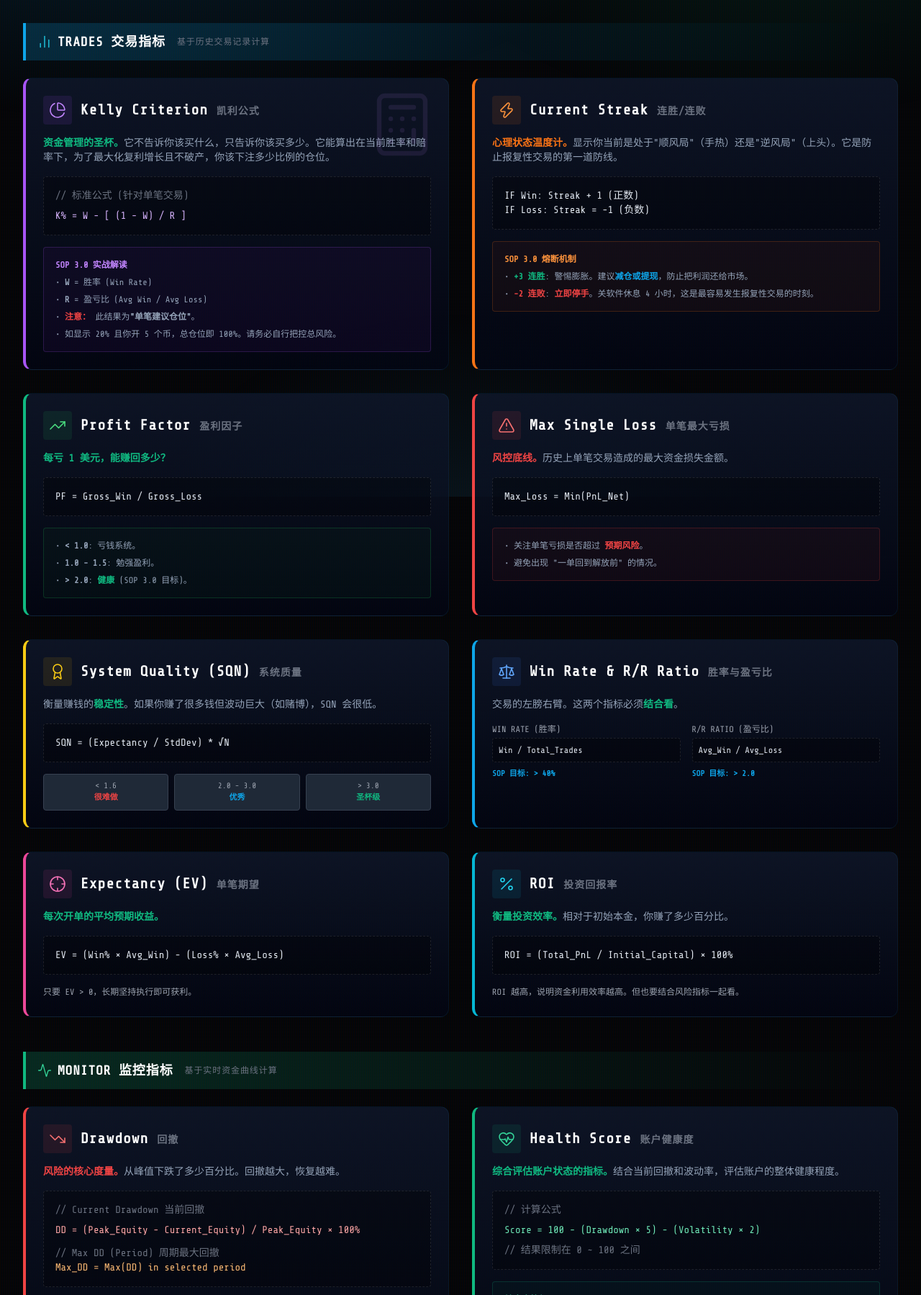
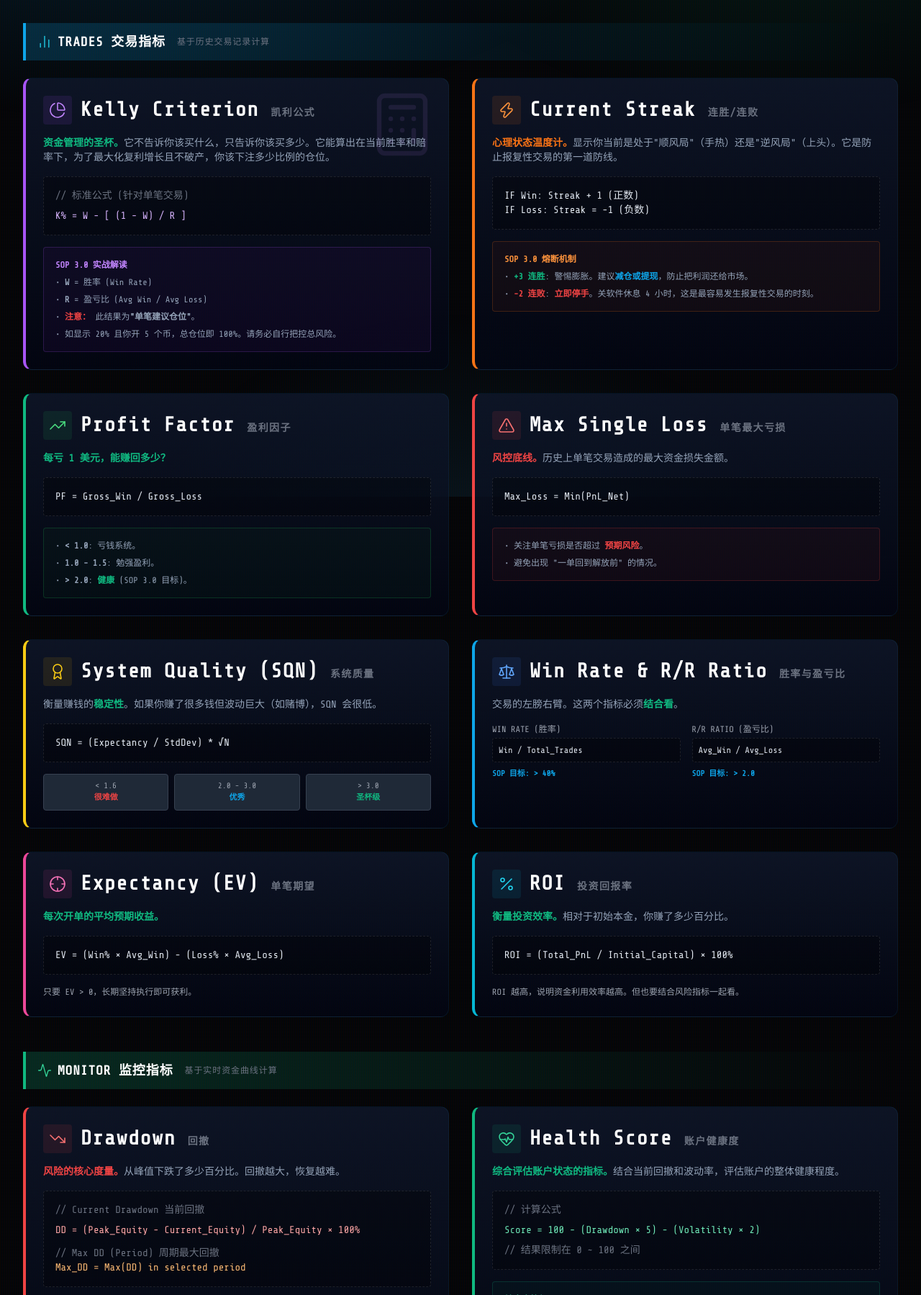
Before and after one commit to miracle-zs/crypto_dashboard, a FastAPI app: page /metrics in a window 1280 px wide. Shown: the part 110-1909 px from the top of the page at 72% size. Run offline with FastAPI, Linux system fonts and the light colour scheme; some libraries are stand-ins or nearby versions.

Commit message:
feat: apply visual scale system across pages

```diff
--- a/templates/metrics.html
+++ b/templates/metrics.html
@@ -68,6 +68,19 @@
 
         h2 { color: white; letter-spacing: 0.05em; }
 
+        .text-l1 {
+            font-size: clamp(2.75rem, 3vw, 3rem);
+            line-height: 1;
+        }
+        .text-l2 {
+            font-size: clamp(1.5rem, 2.2vw, 1.75rem);
+            line-height: 1.1;
+        }
+        .text-l3 {
+            font-size: clamp(1.125rem, 1.8vw, 1.25rem);
+            line-height: 1.2;
+        }
+
         /* 分组标题 */
         .section-title {
             background: linear-gradient(90deg, rgba(14, 165, 233, 0.2), transparent);
@@ -127,7 +140,7 @@
             </div>
             <div class="flex items-center gap-3 mb-4">
                 <div class="p-2 bg-purple-500/10 rounded text-purple-400"><i data-lucide="pie-chart"></i></div>
-                <h2 class="text-xl font-bold">Kelly Criterion <span class="text-gray-500 text-sm">凯利公式</span></h2>
+                <h2 class="text-l2 font-bold">Kelly Criterion <span class="text-gray-500 text-sm">凯利公式</span></h2>
             </div>
 
             <p class="text-sm mb-4">
@@ -152,7 +165,7 @@
         <div class="doc-card panel-reveal rounded-xl p-6" style="border-left-color: #f97316;">
             <div class="flex items-center gap-3 mb-4">
                 <div class="p-2 bg-orange-500/10 rounded text-orange-400"><i data-lucide="zap"></i></div>
-                <h2 class="text-xl font-bold">Current Streak <span class="text-gray-500 text-sm">连胜/连败</span></h2>
+                <h2 class="text-l2 font-bold">Current Streak <span class="text-gray-500 text-sm">连胜/连败</span></h2>
             </div>
 
             <p class="text-sm mb-4">
@@ -176,7 +189,7 @@
         <div class="doc-card panel-reveal rounded-xl p-6" style="border-left-color: #10b981;">
             <div class="flex items-center gap-3 mb-4">
                 <div class="p-2 bg-green-500/10 rounded text-green-400"><i data-lucide="trending-up"></i></div>
-                <h2 class="text-xl font-bold">Profit Factor <span class="text-gray-500 text-sm">盈利因子</span></h2>
+                <h2 class="text-l2 font-bold">Profit Factor <span class="text-gray-500 text-sm">盈利因子</span></h2>
             </div>
 
             <p class="text-sm mb-4">
@@ -198,7 +211,7 @@
         <div class="doc-card panel-reveal rounded-xl p-6" style="border-left-color: #ef4444;">
             <div class="flex items-center gap-3 mb-4">
                 <div class="p-2 bg-red-500/10 rounded text-red-400"><i data-lucide="alert-triangle"></i></div>
-                <h2 class="text-xl font-bold">Max Single Loss <span class="text-gray-500 text-sm">单笔最大亏损</span></h2>
+                <h2 class="text-l2 font-bold">Max Single Loss <span class="text-gray-500 text-sm">单笔最大亏损</span></h2>
             </div>
 
             <p class="text-sm mb-4">
@@ -220,7 +233,7 @@
         <div class="doc-card panel-reveal rounded-xl p-6" style="border-left-color: #facc15;">
             <div class="flex items-center gap-3 mb-4">
                 <div class="p-2 bg-yellow-500/10 rounded text-yellow-400"><i data-lucide="award"></i></div>
-                <h2 class="text-xl font-bold">System Quality (SQN) <span class="text-gray-500 text-sm">系统质量</span></h2>
+                <h2 class="text-l2 font-bold">System Quality (SQN) <span class="text-gray-500 text-sm">系统质量</span></h2>
             </div>
 
             <p class="text-sm mb-4">
@@ -251,7 +264,7 @@
         <div class="doc-card panel-reveal rounded-xl p-6">
             <div class="flex items-center gap-3 mb-4">
                 <div class="p-2 bg-blue-500/10 rounded text-blue-400"><i data-lucide="scale"></i></div>
-                <h2 class="text-xl font-bold">Win Rate & R/R Ratio <span class="text-gray-500 text-sm">胜率与盈亏比</span></h2>
+                <h2 class="text-l2 font-bold">Win Rate & R/R Ratio <span class="text-gray-500 text-sm">胜率与盈亏比</span></h2>
             </div>
 
             <p class="text-sm mb-4">
@@ -277,7 +290,7 @@
         <div class="doc-card panel-reveal rounded-xl p-6" style="border-left-color: #ec4899;">
             <div class="flex items-center gap-3 mb-4">
                 <div class="p-2 bg-pink-500/10 rounded text-pink-400"><i data-lucide="crosshair"></i></div>
-                <h2 class="text-xl font-bold">Expectancy (EV) <span class="text-gray-500 text-sm">单笔期望</span></h2>
+                <h2 class="text-l2 font-bold">Expectancy (EV) <span class="text-gray-500 text-sm">单笔期望</span></h2>
             </div>
 
             <p class="text-sm mb-4">
@@ -297,7 +310,7 @@
         <div class="doc-card panel-reveal rounded-xl p-6" style="border-left-color: #06b6d4;">
             <div class="flex items-center gap-3 mb-4">
                 <div class="p-2 bg-cyan-500/10 rounded text-cyan-400"><i data-lucide="percent"></i></div>
-                <h2 class="text-xl font-bold">ROI <span class="text-gray-500 text-sm">投资回报率</span></h2>
+                <h2 class="text-l2 font-bold">ROI <span class="text-gray-500 text-sm">投资回报率</span></h2>
             </div>
 
             <p class="text-sm mb-4">
@@ -331,7 +344,7 @@
         <div class="doc-card panel-reveal rounded-xl p-6" style="border-left-color: #ef4444;">
             <div class="flex items-center gap-3 mb-4">
                 <div class="p-2 bg-red-500/10 rounded text-red-400"><i data-lucide="trending-down"></i></div>
-                <h2 class="text-xl font-bold">Drawdown <span class="text-gray-500 text-sm">回撤</span></h2>
+                <h2 class="text-l2 font-bold">Drawdown <span class="text-gray-500 text-sm">回撤</span></h2>
             </div>
 
             <p class="text-sm mb-4">
@@ -357,7 +370,7 @@
         <div class="doc-card panel-reveal rounded-xl p-6" style="border-left-color: #10b981;">
             <div class="flex items-center gap-3 mb-4">
                 <div class="p-2 bg-emerald-500/10 rounded text-emerald-400"><i data-lucide="heart-pulse"></i></div>
-                <h2 class="text-xl font-bold">Health Score <span class="text-gray-500 text-sm">账户健康度</span></h2>
+                <h2 class="text-l2 font-bold">Health Score <span class="text-gray-500 text-sm">账户健康度</span></h2>
             </div>
 
             <p class="text-sm mb-4">
@@ -383,7 +396,7 @@
         <div class="doc-card panel-reveal rounded-xl p-6" style="border-left-color: #3b82f6;">
             <div class="flex items-center gap-3 mb-4">
                 <div class="p-2 bg-blue-500/10 rounded text-blue-400"><i data-lucide="line-chart"></i></div>
-                <h2 class="text-xl font-bold">Sharpe Ratio <span class="text-gray-500 text-sm">夏普比率</span></h2>
+                <h2 class="text-l2 font-bold">Sharpe Ratio <span class="text-gray-500 text-sm">夏普比率</span></h2>
             </div>
 
             <p class="text-sm mb-4">
@@ -414,7 +427,7 @@
         <div class="doc-card panel-reveal rounded-xl p-6" style="border-left-color: #f97316;">
             <div class="flex items-center gap-3 mb-4">
                 <div class="p-2 bg-orange-500/10 rounded text-orange-400"><i data-lucide="flame"></i></div>
-                <h2 class="text-xl font-bold">Calmar Ratio <span class="text-gray-500 text-sm">卡玛比率</span></h2>
+                <h2 class="text-l2 font-bold">Calmar Ratio <span class="text-gray-500 text-sm">卡玛比率</span></h2>
             </div>
 
             <p class="text-sm mb-4">
@@ -446,7 +459,7 @@
         <div class="doc-card panel-reveal rounded-xl p-6" style="border-left-color: #a855f7;">
             <div class="flex items-center gap-3 mb-4">
                 <div class="p-2 bg-purple-500/10 rounded text-purple-400"><i data-lucide="waves"></i></div>
-                <h2 class="text-xl font-bold">Volatility <span class="text-gray-500 text-sm">波动率</span></h2>
+                <h2 class="text-l2 font-bold">Volatility <span class="text-gray-500 text-sm">波动率</span></h2>
             </div>
 
             <p class="text-sm mb-4">
@@ -467,7 +480,7 @@
         <div class="doc-card panel-reveal rounded-xl p-6" style="border-left-color: #eab308;">
             <div class="flex items-center gap-3 mb-4">
                 <div class="p-2 bg-yellow-500/10 rounded text-yellow-400"><i data-lucide="rocket"></i></div>
-                <h2 class="text-xl font-bold">Alpha Velocity <span class="text-gray-500 text-sm">收益速度</span></h2>
+                <h2 class="text-l2 font-bold">Alpha Velocity <span class="text-gray-500 text-sm">收益速度</span></h2>
             </div>
 
             <p class="text-sm mb-4">
@@ -489,7 +502,7 @@
         <div class="doc-card panel-reveal rounded-xl p-6" style="border-left-color: #10b981;">
             <div class="flex items-center gap-3 mb-4">
                 <div class="p-2 bg-emerald-500/10 rounded text-emerald-400"><i data-lucide="clock"></i></div>
-                <h2 class="text-xl font-bold">Win Rate (Time) <span class="text-gray-500 text-sm">时间胜率</span></h2>
+                <h2 class="text-l2 font-bold">Win Rate (Time) <span class="text-gray-500 text-sm">时间胜率</span></h2>
             </div>
 
             <p class="text-sm mb-4">
@@ -509,7 +522,7 @@
         <div class="doc-card panel-reveal rounded-xl p-6" style="border-left-color: #06b6d4;">
             <div class="flex items-center gap-3 mb-4">
                 <div class="p-2 bg-cyan-500/10 rounded text-cyan-400"><i data-lucide="mountain"></i></div>
-                <h2 class="text-xl font-bold">Peak Equity <span class="text-gray-500 text-sm">峰值净值</span></h2>
+                <h2 class="text-l2 font-bold">Peak Equity <span class="text-gray-500 text-sm">峰值净值</span></h2>
             </div>
 
             <p class="text-sm mb-4">
@@ -539,7 +552,7 @@
     <div class="doc-card panel-reveal rounded-xl p-6 mb-12" style="border-left-color: #ef4444;">
         <div class="flex items-center gap-3 mb-4">
             <div class="p-2 bg-red-500/10 rounded text-red-400"><i data-lucide="calculator"></i></div>
-            <h2 class="text-xl font-bold">加仓推演表 <span class="text-gray-500 text-sm">Averaging Down Strategy</span></h2>
+            <h2 class="text-l2 font-bold">加仓推演表 <span class="text-gray-500 text-sm">Averaging Down Strategy</span></h2>
         </div>
 
         <p class="text-sm mb-4">
```
Also changed, not shown: templates/index.html (+61 -33 lines), templates/live_monitor.html (+23 -10 lines), templates/logs.html (+14 -1 lines).
